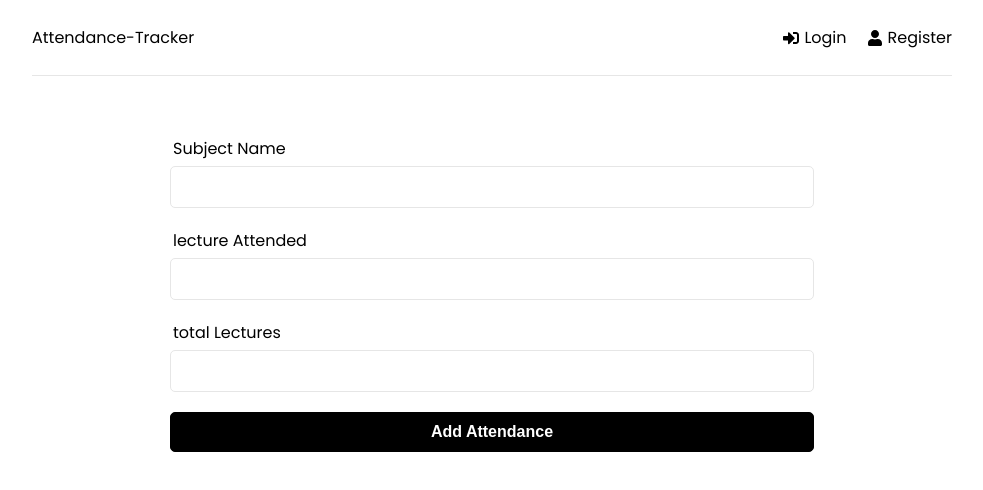
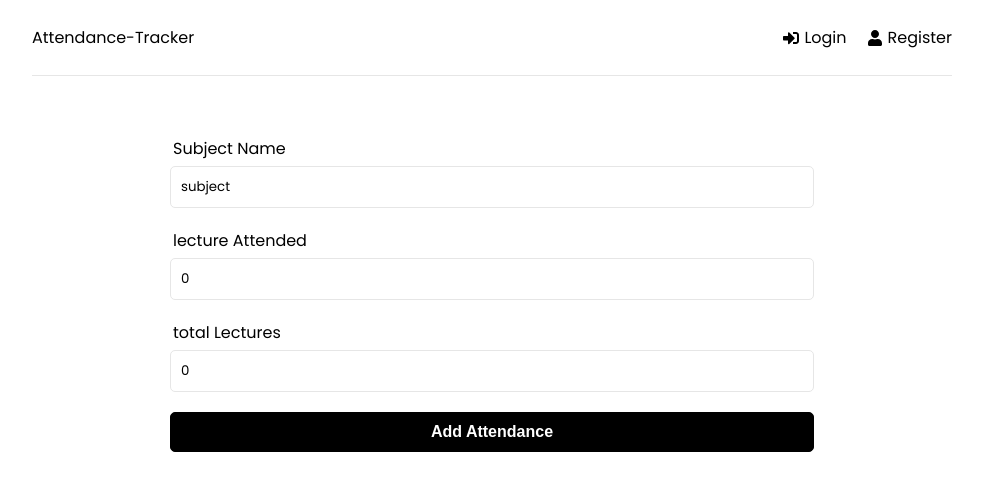
Before and after one commit to Devang2304/Attendify, a React (Create React App) app in the folder client/: page /add in a window 1280 px wide. Shown: the top 490 px of the page, without its empty margins (148-1131 px from the left). Built offline with nearby package versions, Linux system fonts and the light colour scheme.

Commit message:
bug fixed

```diff
--- a/client/src/App.js
+++ b/client/src/App.js
@@ -6,7 +6,7 @@ import Header from './Components/Header';
 import Dashboard from './pages/Dashboard';
 import Login from './pages/Login';
 import Register from './pages/Register';
-import AttendanceForm from "./Components/AttendanceForm";
+import AttendanceForm from "./pages/AttendanceForm";
 
 const App = () =>{
     return (
--- a/client/src/Components/AttendanceForm.jsx
+++ b/client/src/pages/AttendanceForm.jsx
@@ -4,46 +4,64 @@ import { createAttendance } from "../features/attendance/attendanceSlice"
 
 
 const AttendanceForm = () => {
-    const [formValue,setFormValue] = useState('');
+
+    const defaultValue = {
+        subjectName: 'subject',
+        lectureAttended:0,
+        totalLectures:0,
+    }
+
+    const [formValue,setFormValue] = useState(defaultValue);
+    const {subjectName,lectureAttended,totalLectures} = formValue;
     const dispatch=useDispatch();
+
+    const onValueChange=(e)=>{
+        setFormValue({...formValue, [e.target.name]:e.target.value});
+        console.log(formValue);
+    }
 
     const onSubmit = (e) => {
         e.preventDefault();
-
-        dispatch(createAttendance({formValue}))
+        const attendData = {
+        subjectName,
+        lectureAttended,
+        totalLectures,
+        }
+        dispatch(createAttendance(attendData))
+        console.log(formValue);
         setFormValue('')
     }
   return (
     <section className="form">
-        <form onSubmit={onsubmit}>
+        <form onSubmit={onSubmit}>
             <div className="form-group">
                 <label htmlFor="text">Subject Name</label>
                 <input
                 type="text"
                 name="subjectName"
                 id="subjectName"
-                value={formValue}
-                onChange={(e)=>{setFormValue(e.target.value)}}
+                value={subjectName}
+                onChange={(e)=>{onValueChange(e)}}
                 />
             </div>
             <div className="form-group">
-                <label htmlFor="number">lecture Attended</label>
+                <label>lecture Attended</label>
                 <input
                 type="number"
                 name="lectureAttended"
                 id="lectureAttended"
-                value={formValue}
-                onChange={(e)=>{setFormValue(e.target.value)}}
+                value={lectureAttended}
+                onChange={(e)=>{onValueChange(e)}}
                 />
             </div>
             <div className="form-group">
-                <label htmlFor="number">total Lectures</label>
+                <label>total Lectures</label>
                 <input
                 type="number"
                 name="totalLectures"
                 id="totalLectures"
-                value={formValue}
-                onChange={(e)=>{setFormValue(e.target.value)}}
+                value={totalLectures}
+                onChange={(e)=>{onValueChange(e)}}
                 />
             </div>
             <div className="form-group">
```
